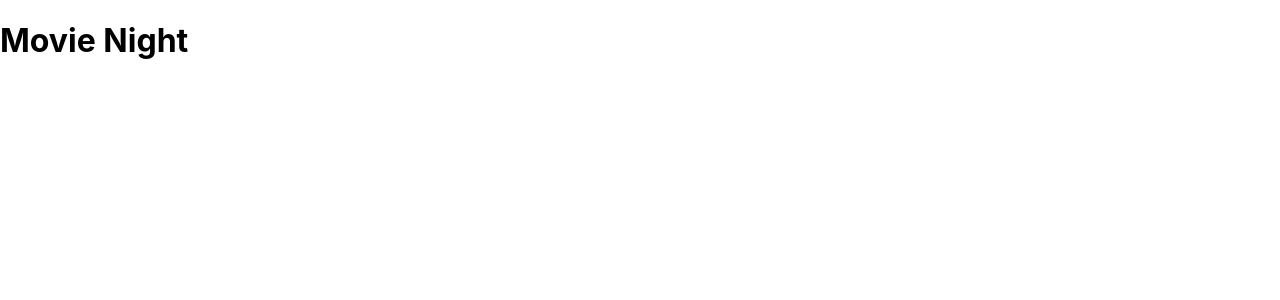
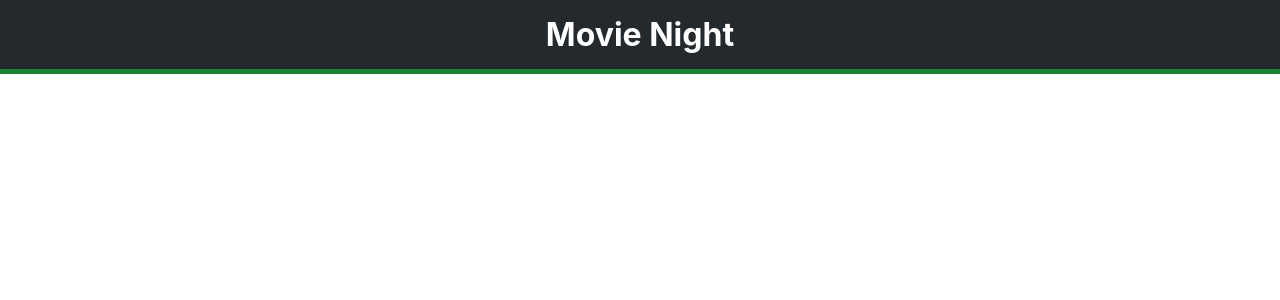
Before and after one commit to Flujible/movie-night, a React (Create React App) app: page / in a window 1280 px wide. Shown: the top 300 px of the page. Built offline with nearby package versions, Linux system fonts and the light colour scheme.

Commit message:
Update header to be a styled component

```diff
--- a/src/components/Header/Header.js
+++ b/src/components/Header/Header.js
@@ -1,8 +1,16 @@
+import StyledHeader from "./Header.style";
+import styled from 'styled-components';
+
+const StyledH1 = styled.h1`
+    margin: 0;
+    padding: 15px;
+`;
+
 const Header = () => {
     return (
-        <header>
-            <h1>Movie Night</h1>
-        </header>
+        <StyledHeader>
+            <StyledH1>Movie Night</StyledH1>
+        </StyledHeader>
     );
 }
 
--- /dev/null
+++ b/src/components/Header/Header.style.js
@@ -0,0 +1,10 @@
+import styled from 'styled-components';
+
+const StyledHeader = styled.header`
+    color: white;
+    background-color: #24292e;
+    text-align: center;
+    border-bottom: 5px solid #1b8230;
+`;
+
+export default StyledHeader;
```
